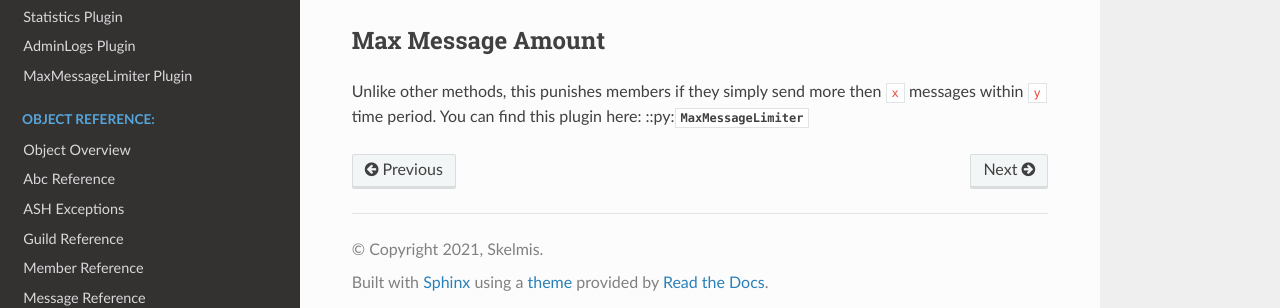
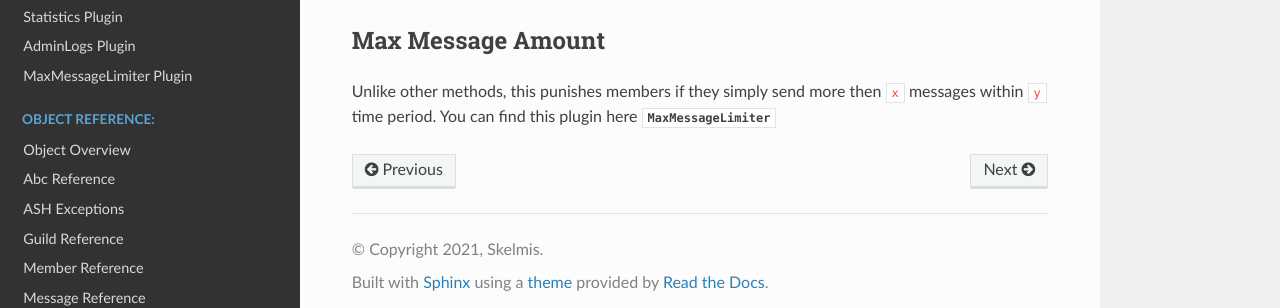
Before and after one commit to Skelmis/Discord-Anti-Spam, a Sphinx documentation site: the page built from docs/modules/main/modes.rst, in a window 1280 px wide. Shown: the part 561-869 px from the top of the page. Built offline with Sphinx 7.4.7 and the Read the Docs theme 2.0.0, drawn with Linux system fonts in a browser that asks for light colours.

Commit message:
Fix cross linking

```diff
--- a/docs/modules/main/modes.rst
+++ b/docs/modules/main/modes.rst
@@ -27,4 +27,4 @@ Max Message Amount
 
 Unlike other methods, this punishes members if they simply send more then
 ``x`` messages within ``y`` time period.
-You can find this plugin here: ::py::class:`MaxMessageLimiter`
+You can find this plugin here :py:class:`MaxMessageLimiter`
```
